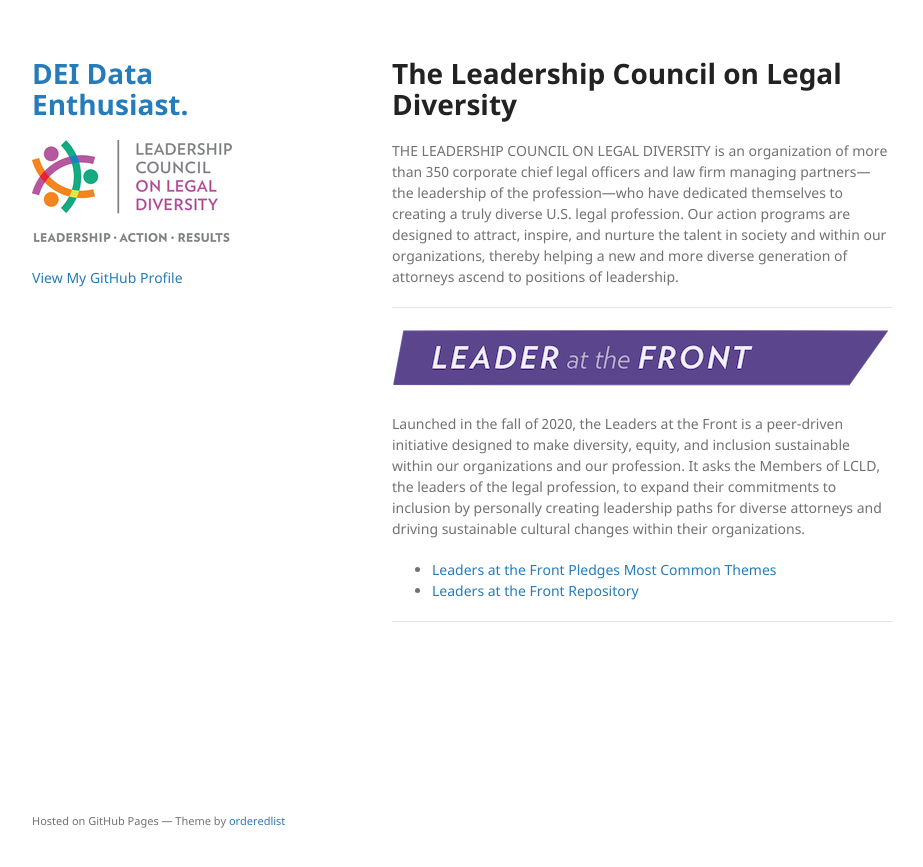
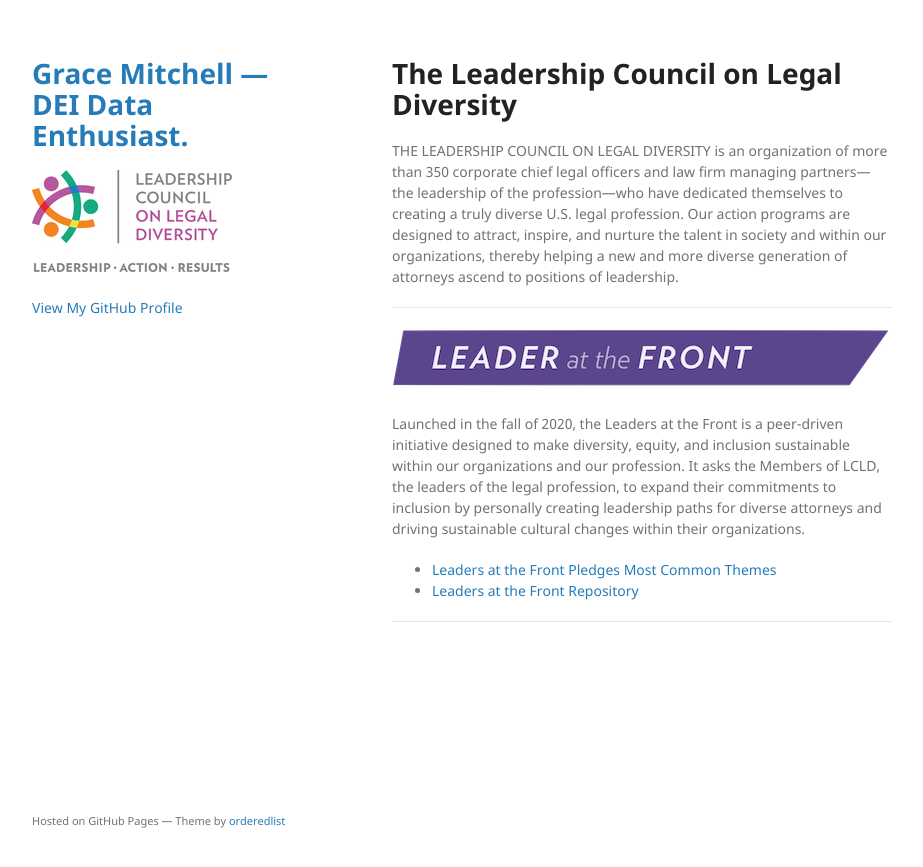
Before and after one commit to gymitchell95/gymitchell95.github.io, a Jekyll site: the page built from index.md, in a window 1280 px wide. Shown: the top 867 px of the page, without its empty margins (178-1101 px from the left). Built offline with Jekyll 4.4.1, drawn with Linux system fonts in a browser that asks for light colours; our own code applies the rules of GitHub Pages for plain Markdown files; the repository's description, which GitHub fills in, is left out; some of the changed lines change nothing that is shown.

Commit message:
Update _config.yml

```diff
--- a/_config.yml
+++ b/_config.yml
@@ -1,5 +1,4 @@
-title: Grace Mitchell
-title: DEI Data Enthusiast.
+title: Grace Mitchell —                                                                      DEI Data Enthusiast.
 logo: /assets/img/imresizer.com (1).jpg
 show_downloads: false
 google_analytics:
```
